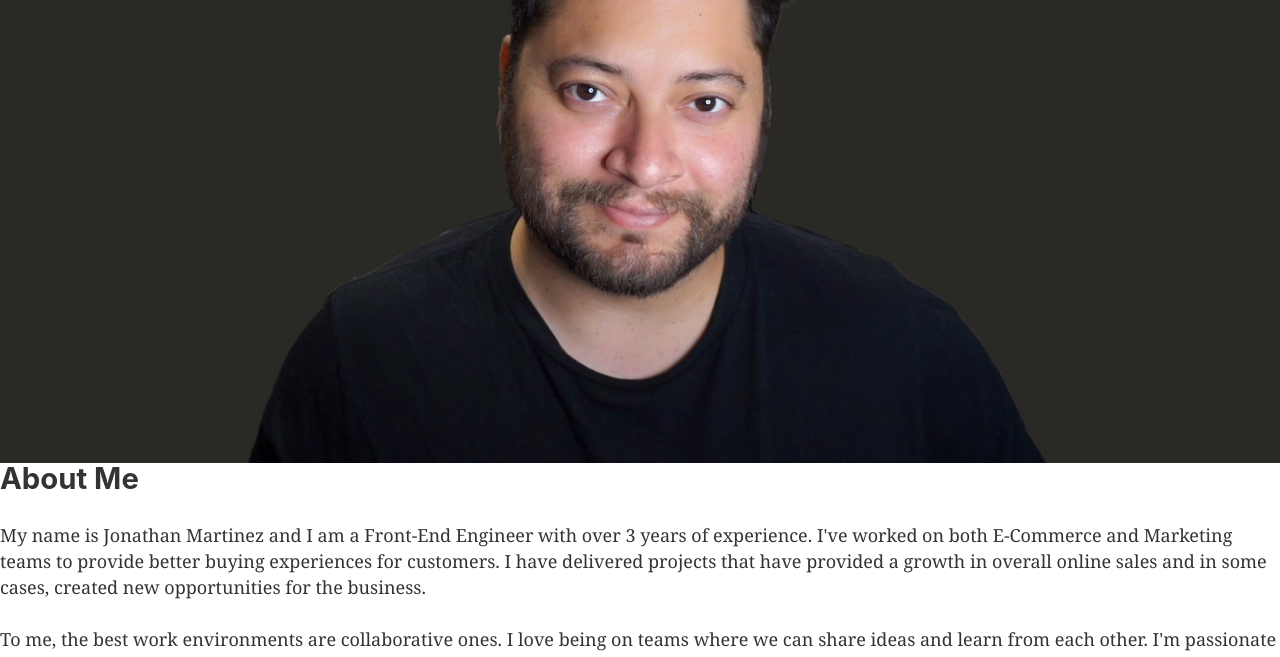
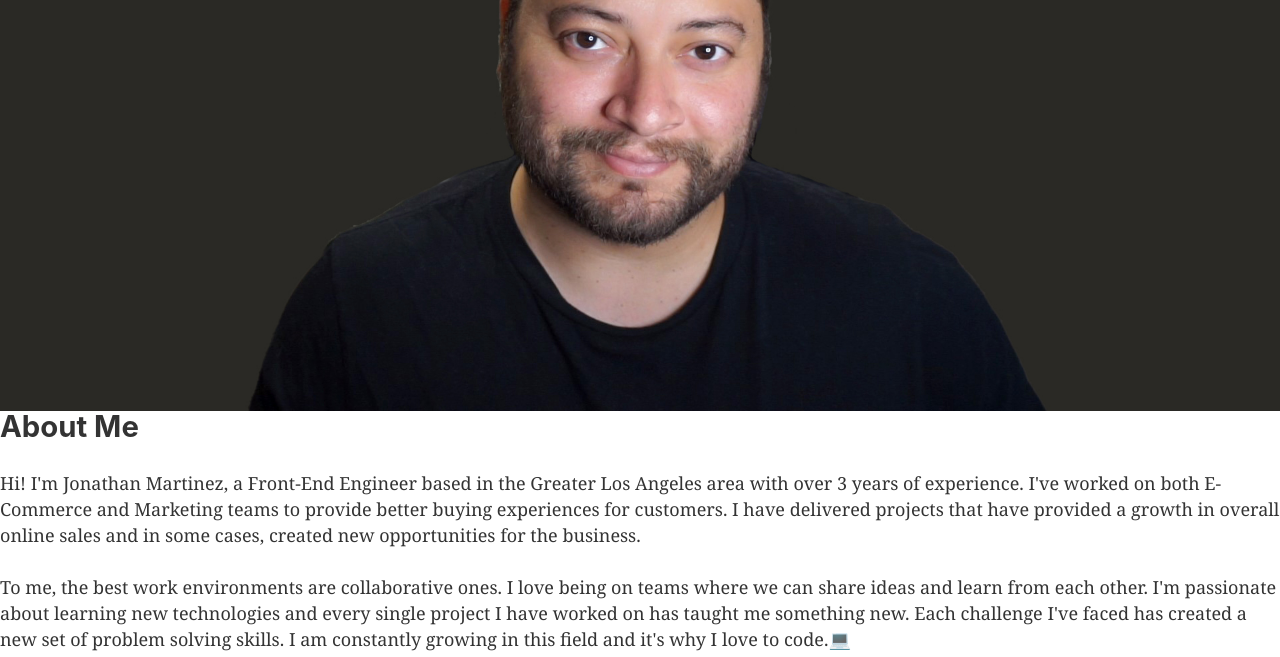
Before and after one commit to jonathan-martin-dev/jonathan-portfolio, a Gatsby site: page / in a window 1280 px wide. Shown: the part 1954-2611 px from the top of the page. Built offline with nearby package versions, Linux system fonts and the light colour scheme; Gatsby itself is replaced by a stand-in of ours.

Commit message:
Update Copy

```diff
--- a/src/components/AboutMe.js
+++ b/src/components/AboutMe.js
@@ -9,11 +9,12 @@ const AboutMe = () => {
           About Me
         </h2>
         <p>
-          My name is Jonathan Martinez and I am a Front-End Engineer with over 3
-          years of experience. I've worked on both E-Commerce and Marketing
-          teams to provide better buying experiences for customers. I have
-          delivered projects that have provided a growth in overall online sales
-          and in some cases, created new opportunities for the business.
+          Hi! I'm Jonathan Martinez, a Front-End Engineer based in the Greater
+          Los Angeles area with over 3 years of experience. I've worked on both
+          E-Commerce and Marketing teams to provide better buying experiences
+          for customers. I have delivered projects that have provided a growth
+          in overall online sales and in some cases, created new opportunities
+          for the business.
         </p>
         <p>
           To me, the best work environments are collaborative ones. I love being
--- a/src/components/Hero.js
+++ b/src/components/Hero.js
@@ -122,16 +122,16 @@ const Hero = () => {
                   Front-End Engineer
                 </span>
               </h1>
-              <p className="mt-3 text-base text-gray-500 sm:mt-5 sm:text-lg sm:max-w-xl sm:mx-auto md:mt-5 md:text-xl lg:mx-0">
+              {/* <p className="mt-3 text-base text-gray-500 sm:mt-5 sm:text-lg sm:max-w-xl sm:mx-auto md:mt-5 md:text-xl lg:mx-0">
                 Hi! I'm Jonathan Martinez, a Front-End Engineer based in the
                 Greater Los Angeles area with over 3 years of experience.
-              </p>
+              </p> */}
               {/* <div className="mt-5 sm:mt-8 sm:flex sm:justify-center lg:justify-start">
                 <div className="rounded-md shadow">
                   <a
                     title="Jonathan Martinez Resume"
                     rel="norefferer nofollow"
-                    href="https://drive.google.com/file/d/1am_iWizbrGmdD4qUPIctnypgRH4m4eNA/view?usp=sharing"
+                    href=""
                     className="w-full flex items-center justify-center px-8 py-3 border border-transparent text-base font-medium rounded-md text-white bg-red-500 hover:bg-red-700 md:py-4 md:text-lg md:px-10"
                   >
                     Take A Resume
```
